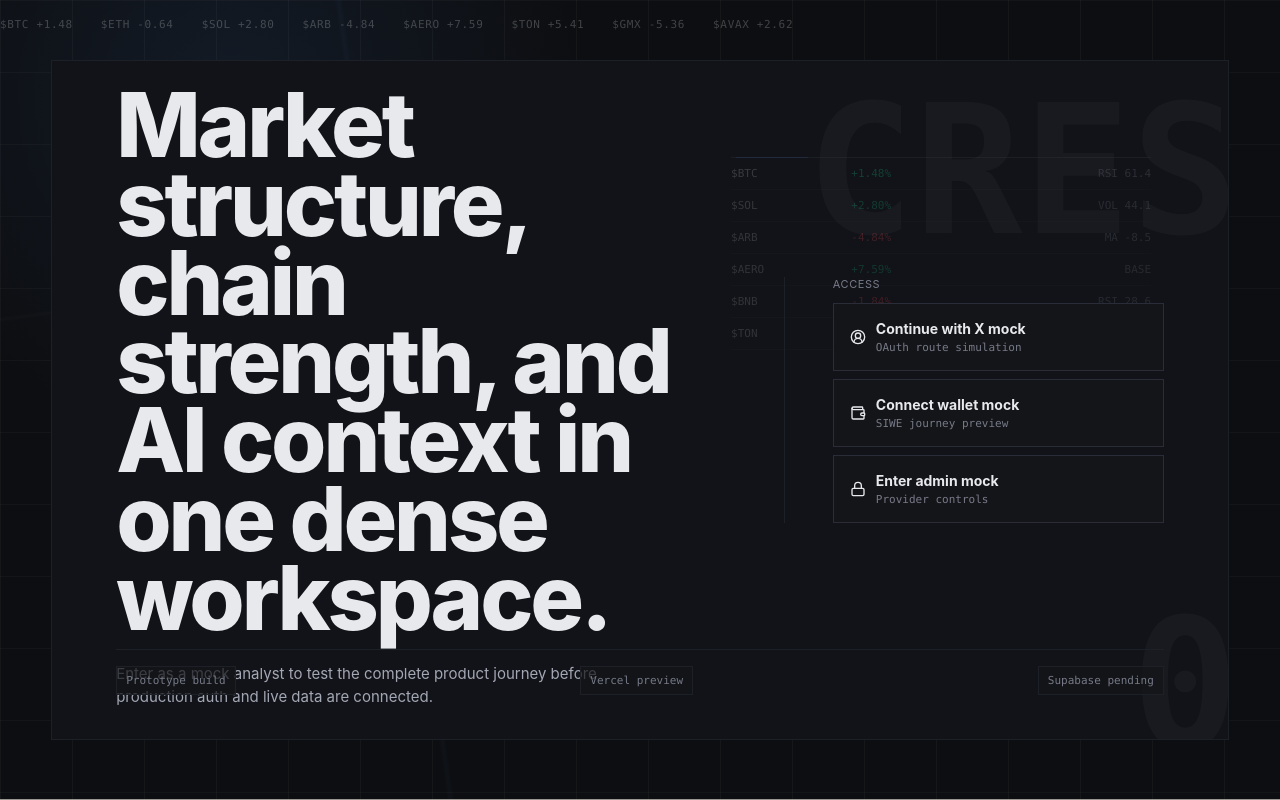
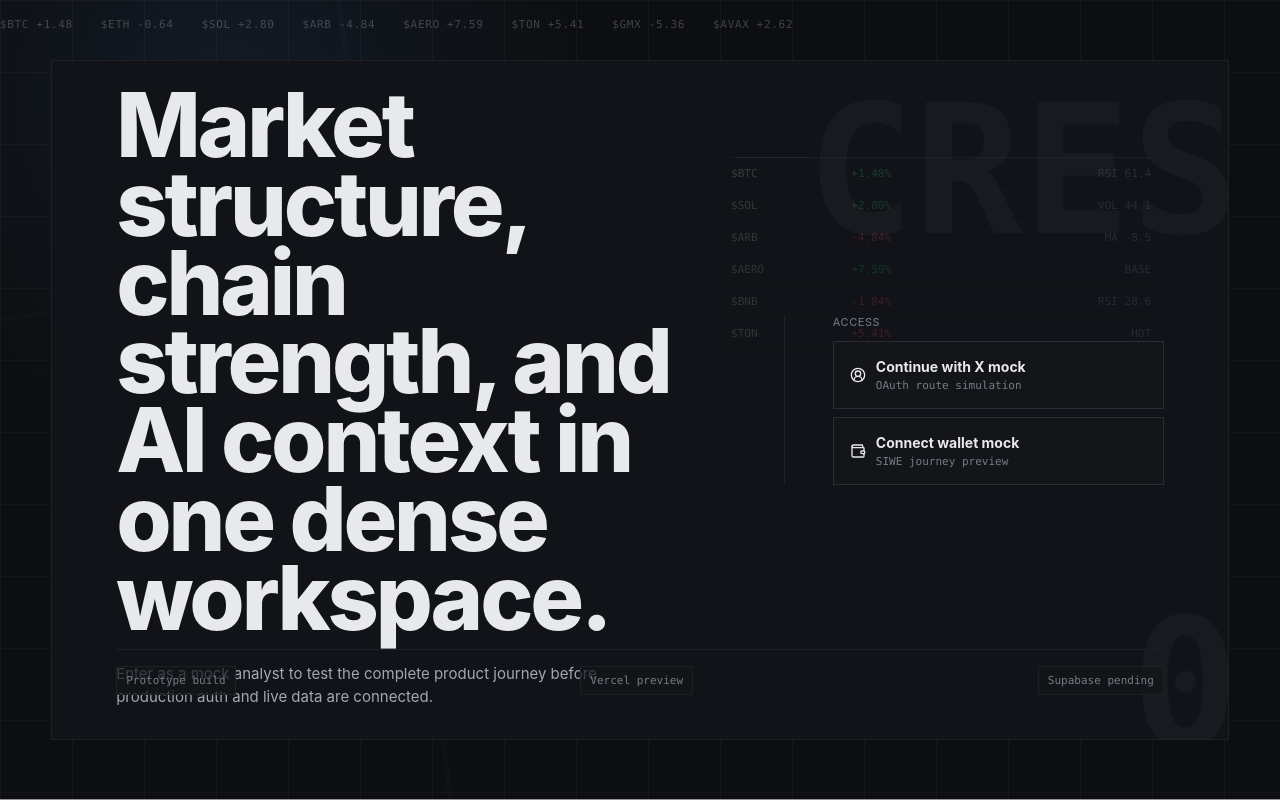
Before and after one commit to klapauciusalgo/Crest, a Next.js app: page / in a window 1280 px wide. Built offline with nearby package versions, Linux system fonts and the light colour scheme.

Commit message:
fix: hide admin entry action

```diff
--- a/components/crest-terminal.tsx
+++ b/components/crest-terminal.tsx
@@ -9,7 +9,6 @@ import {
   CircleUserRound,
   Command,
   Database,
-  Lock,
   Pin,
   Settings,
   SlidersHorizontal,
@@ -516,13 +515,6 @@ function AuthEntry({ onAuth }: { onAuth: (mode: AuthMode) => void }) {
             <span>
               Connect wallet mock
               <small>SIWE journey preview</small>
-            </span>
-          </button>
-          <button onClick={() => onAuth("admin")}>
-            <Lock size={16} />
-            <span>
-              Enter admin mock
-              <small>Provider controls</small>
             </span>
           </button>
         </div>
```
